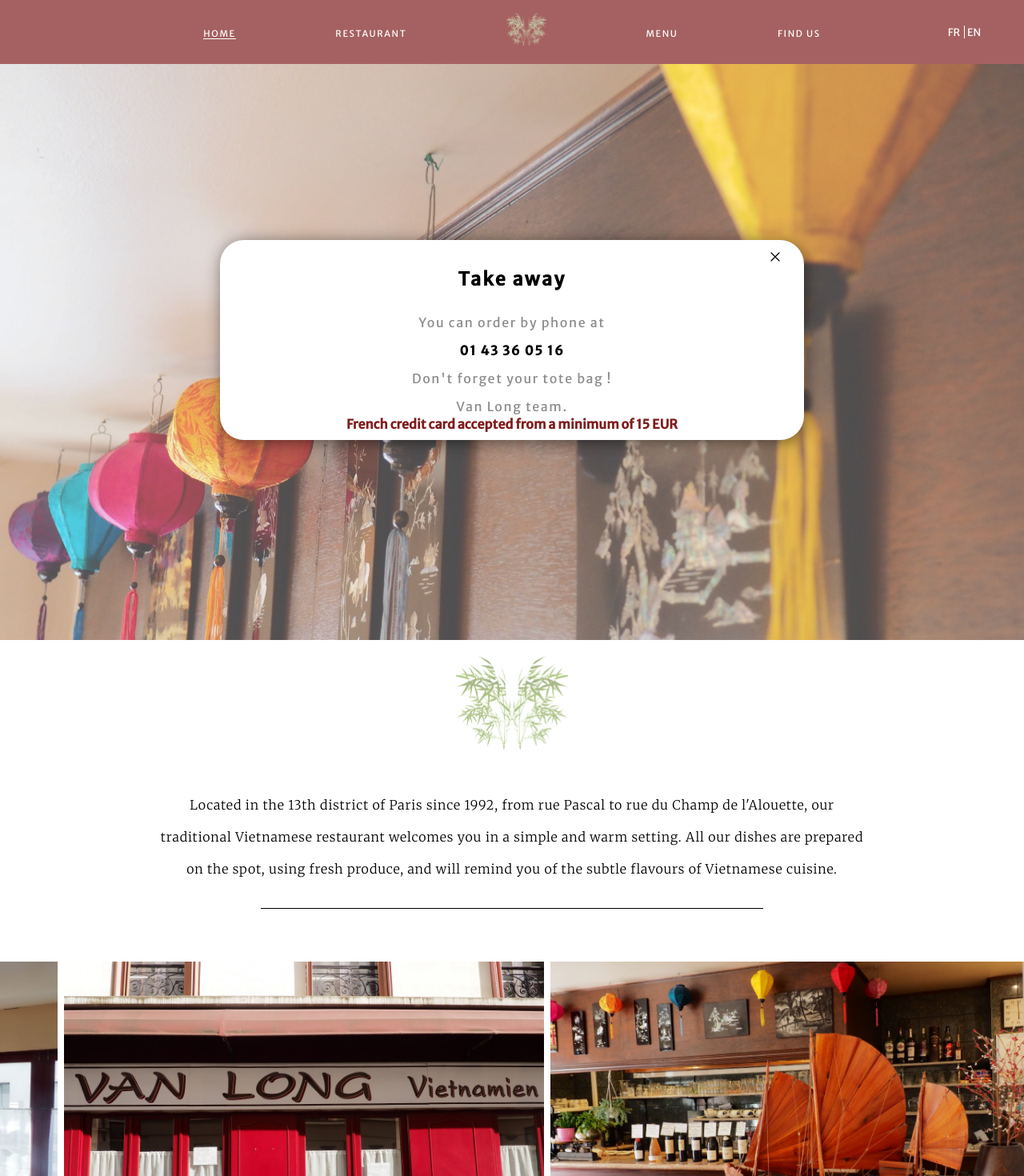
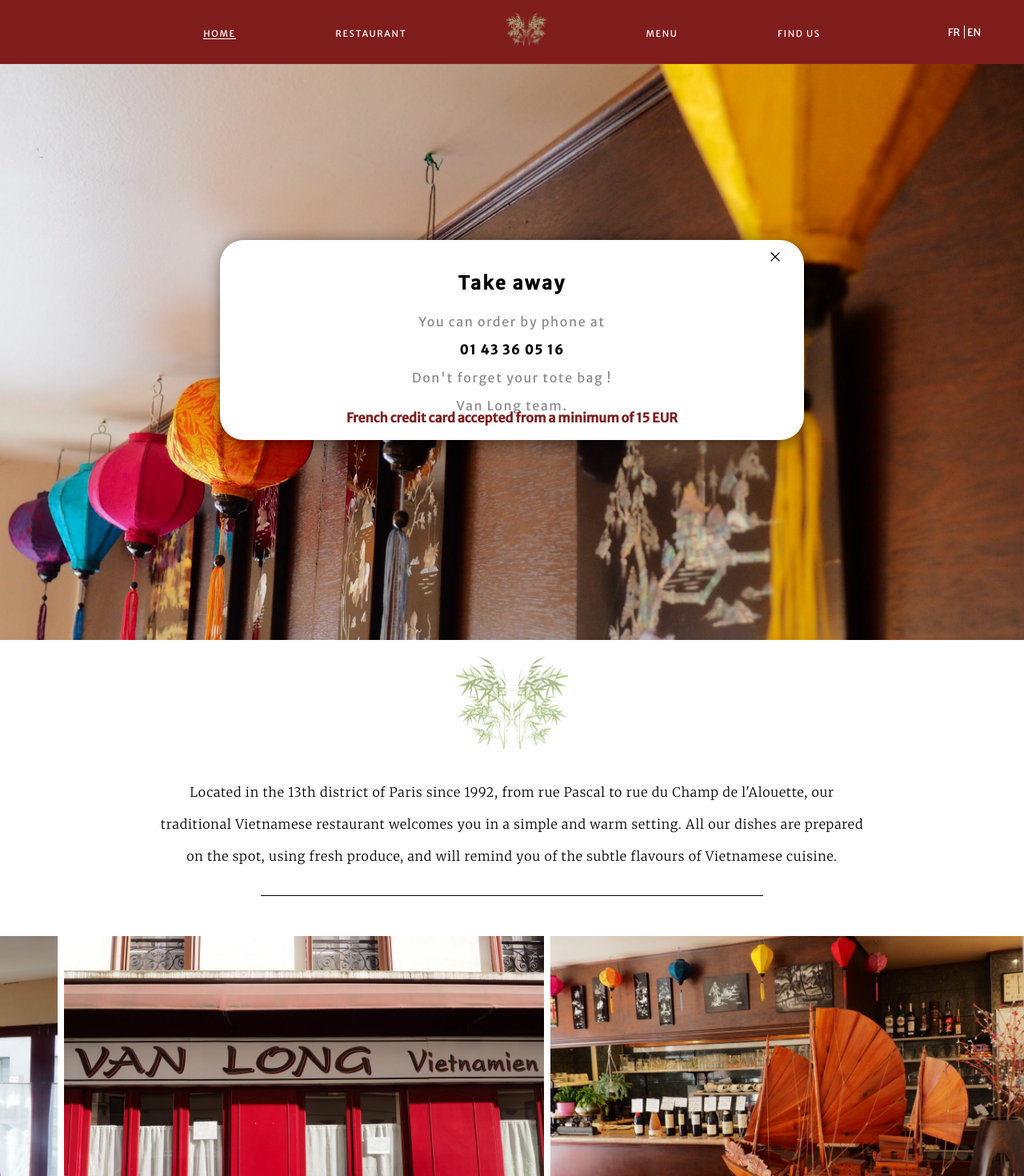
Before and after one commit to Gmayer111/van-long, a Next.js app: page /en in a window 1280 px wide. Shown: the top 1470 px of the page at 80% size. Built offline with nearby package versions, Linux system fonts and the light colour scheme.

Commit message:
feat: add admin dashboard page (#61)
* feat: update body.scss

* feat: create admin & dashboard layouts with styles

* feat: skip admin path within middleware

```diff
--- a/assets/sass/body.scss
+++ b/assets/sass/body.scss
@@ -1,12 +1,61 @@
+/* http://meyerweb.com/eric/tools/css/reset/
+   v2.0 | 20110126
+   License: none (public domain)
+*/
+
 html,
 body,
 div,
 span,
+applet,
+object,
+iframe,
 h1,
 h2,
 h3,
+h4,
+h5,
+h6,
+p,
+blockquote,
+pre,
+a,
+abbr,
+acronym,
+address,
+big,
+cite,
+code,
+del,
+dfn,
+em,
+img,
+ins,
+kbd,
+q,
+s,
+samp,
+small,
+strike,
+strong,
+sub,
+sup,
+tt,
+var,
+b,
+u,
+i,
+center,
+dl,
+dt,
+dd,
+ol,
 ul,
 li,
+fieldset,
+form,
+label,
+legend,
 table,
 caption,
 tbody,
@@ -14,7 +63,27 @@ tfoot,
 thead,
 tr,
 th,
-td {
+td,
+article,
+aside,
+canvas,
+details,
+embed,
+figure,
+figcaption,
+footer,
+header,
+hgroup,
+menu,
+nav,
+output,
+ruby,
+section,
+summary,
+time,
+mark,
+audio,
+video {
   margin: 0;
   padding: 0;
   border: 0;
@@ -22,19 +91,37 @@ td {
   font: inherit;
   vertical-align: baseline;
 }
+/* HTML5 display-role reset for older browsers */
+article,
+aside,
+details,
+figcaption,
+figure,
+footer,
+header,
+hgroup,
+menu,
+nav,
+section {
+  display: block;
+}
 body {
   line-height: 1;
-  font-size: 16px;
-  display: flex;
-  flex-direction: column;
 }
-
-body:has(.modalIsOpen) {
-  overflow: hidden;
-
-  header {
-    opacity: 0.7;
-  }
+ol,
+ul {
+  list-style: none;
+}
+blockquote,
+q {
+  quotes: none;
+}
+blockquote:before,
+blockquote:after,
+q:before,
+q:after {
+  content: "";
+  content: none;
 }
 table {
   border-collapse: collapse;
--- a/assets/sass/core.scss
+++ b/assets/sass/core.scss
@@ -1,4 +1,5 @@
 @import "./utilities/variables";
+@import "./sidebar/dashboard-sidebar.scss";
 @import "./body.scss";
 @import "./header.scss";
 @import "./nav.scss";
@@ -14,5 +15,6 @@
 @import "./form/input-form.scss";
 @import "./form/select-form.scss";
 @import "./form/textarea-form.scss";
-@import "./sidebar/dashboard-sidebar.scss";
 @import "./modal/modal.scss";
+@import "./layout/admin-layout.scss";
+@import "./layout/dashboard-layout.scss";
--- /dev/null
+++ b/assets/sass/layout/admin-layout.scss
@@ -0,0 +1,6 @@
+.admin-layout-container {
+  height: 100vh;
+  display: flex;
+  justify-content: center;
+  background-color: $grey-50;
+}
--- /dev/null
+++ b/assets/sass/layout/dashboard-layout.scss
@@ -0,0 +1,15 @@
+.dashboard-layout {
+  background-color: $grey-50;
+  width: 100%;
+  padding: 1rem;
+  display: flex;
+  justify-content: flex-end;
+}
+
+.dashboard-layout h1 {
+  display: flex;
+  align-items: center;
+  font-size: $text-4xl;
+  font-weight: $font-extrabold;
+  margin-bottom: 1rem;
+}
--- a/src/middleware.ts
+++ b/src/middleware.ts
@@ -1,9 +1,9 @@
 import createIntlMiddleware from "next-intl/middleware";
 import { pathnames, localePrefix } from "./navigation";
-import { NextRequest } from "next/server";
+import { NextRequest, NextResponse } from "next/server";
 
 export default async function middleware(request: NextRequest) {
-  const defaultLocale = request.cookies.get("NEXT_LOCALE")?.value || "fr";
+  const defaultLocale = "fr";
 
   const handleI18nRouting = createIntlMiddleware({
     locales: ["fr", "en"],
@@ -17,5 +17,5 @@ export default async function middleware(request: NextRequest) {
 }
 
 export const config = {
-  matcher: ["/", "/(fr|en)/:path*", "/((?!_next|_vercel|.*\\..*).*)"],
+  matcher: ["/", "/(fr|en)/:path*", "/((?!admin|_next|_vercel|.*\\..*).*)"],
 };
```
Also changed, not shown: src/app/admin/dashboard/layout.tsx (added, +17 -0 lines), src/app/admin/layout.tsx (added, +19 -0 lines).
